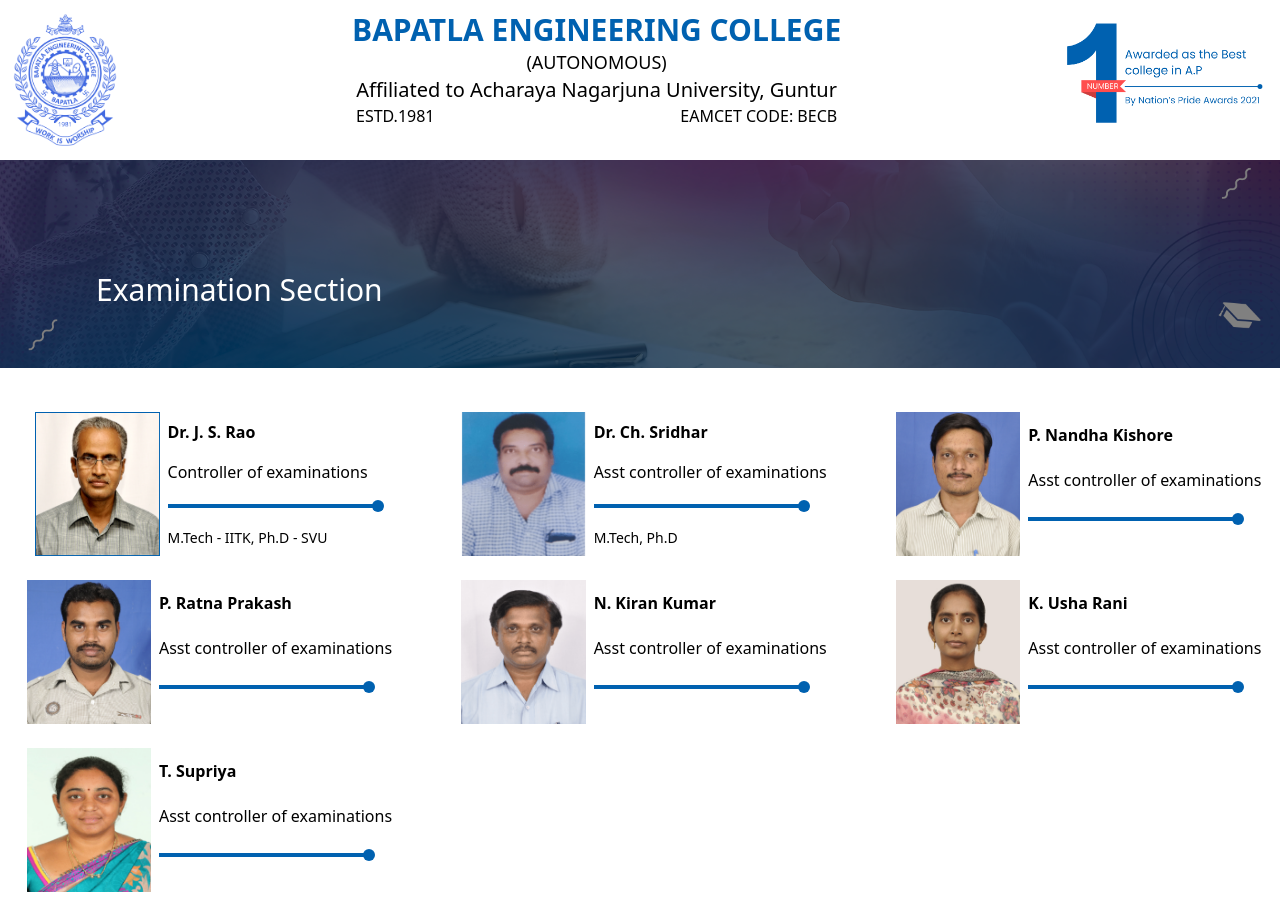
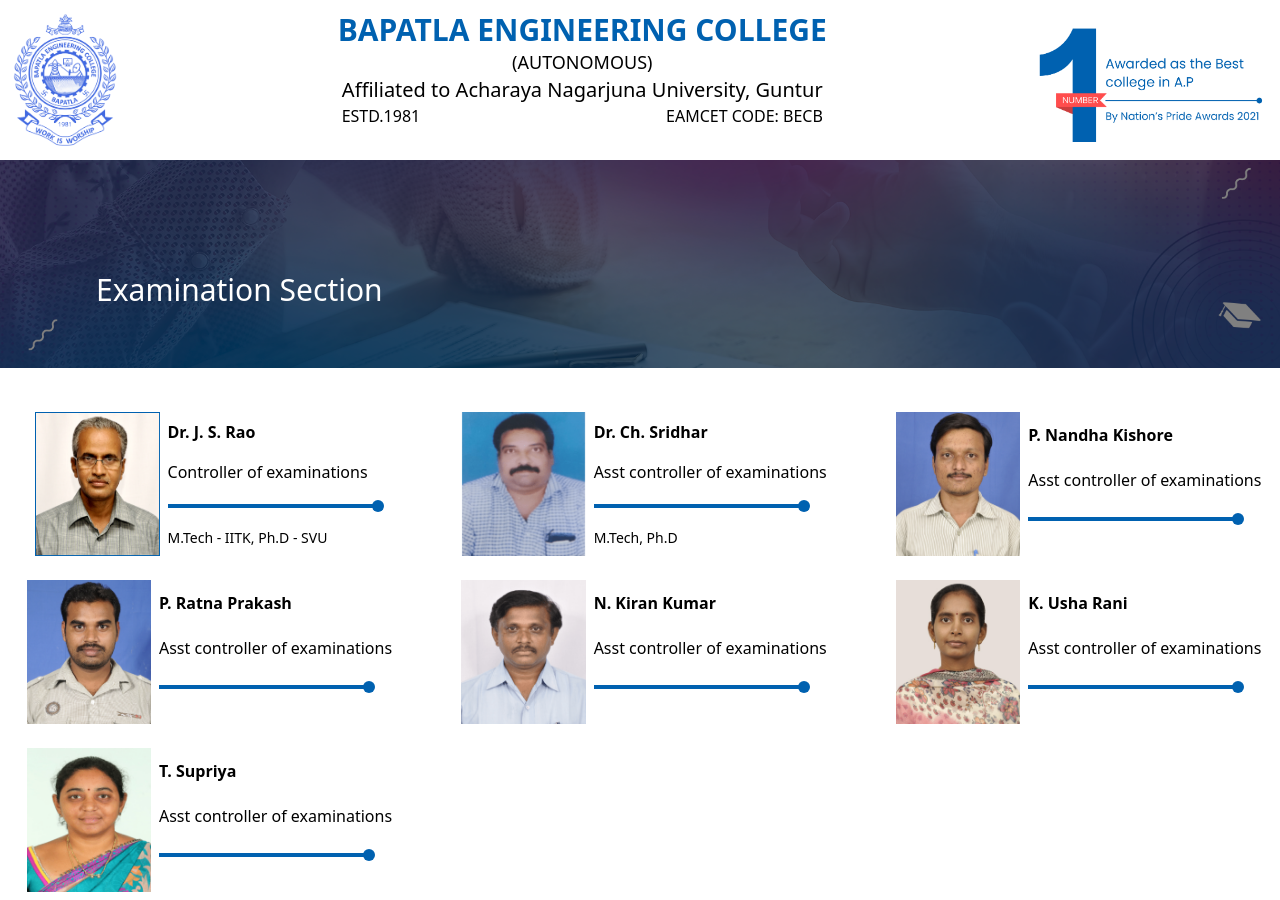
Before and after one commit to vakacharitha/beccollegewebsite-1, a React (Vite) app: page / in a window 1280 px wide. Built offline with nearby package versions, Linux system fonts and the light colour scheme.

Commit message:
header no1 logo

```diff
--- a/src/components/header/header.jsx
+++ b/src/components/header/header.jsx
@@ -26,7 +26,7 @@
 				</div>
 			</div>
 			<img
-				className="college-logo hidden md:block md:h-20 md:-mt-4 md:mr-4 xl:h-28 xl:mr-4 xl:-mt-4"
+				className="college-logo hidden md:block md:h-20 md:-mt-4 md:mr-4 xl:h-32 xl:mr-4 xl:mt-2"
 				src={no1}
 			></img>
 		</header>
```
